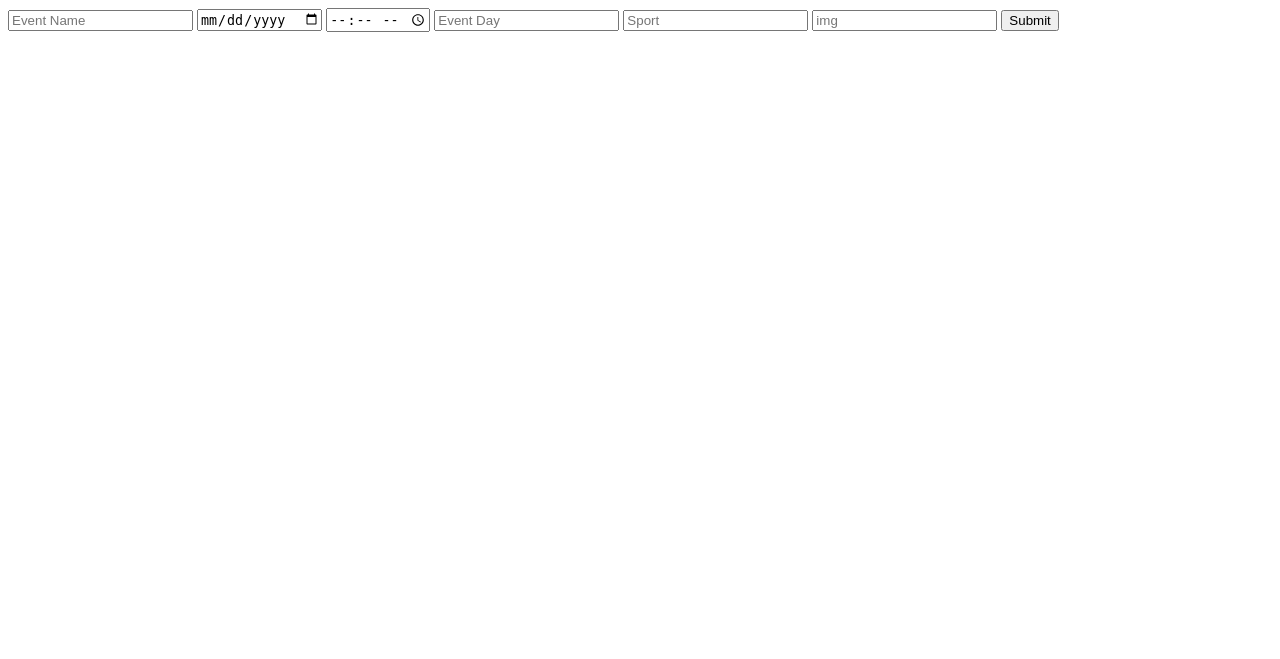
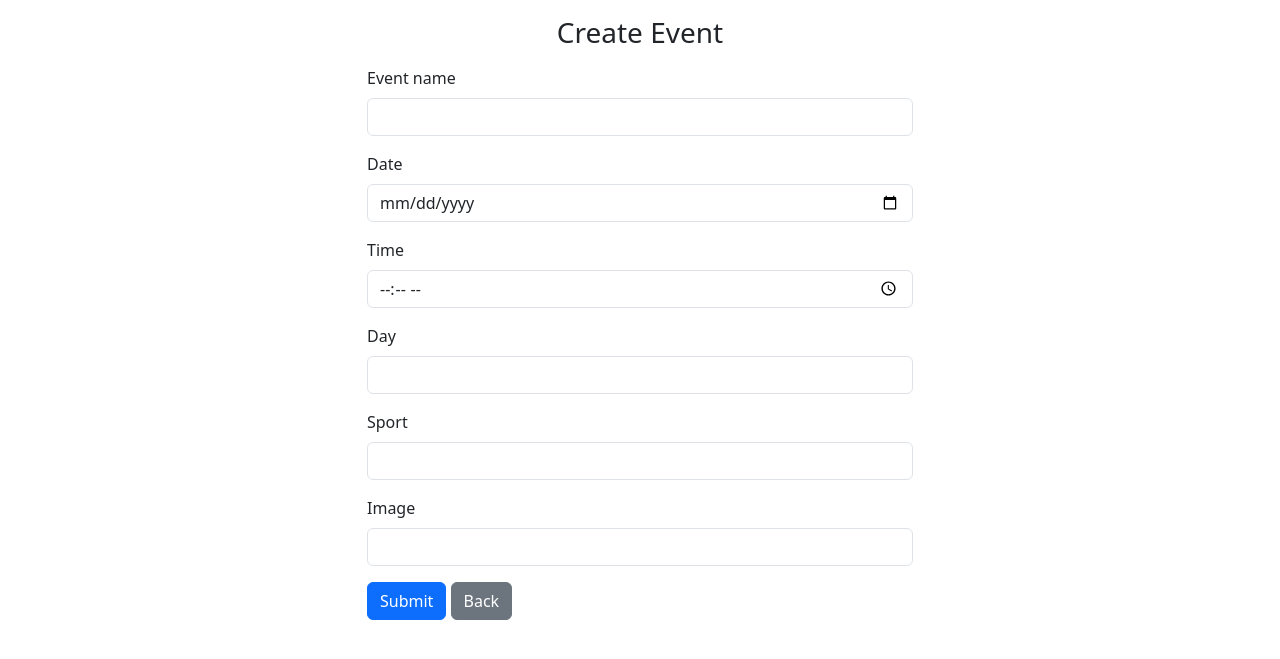
Before and after one commit to Willo1301/SportRadar, a PHP site: page /create.php in a window 1280 px wide. Shown: the top 659 px of the page. Run offline with PHP 8.4, Linux system fonts and the light colour scheme.

Commit message:
unstyled page "Create" done

```diff
--- a/Calendar_event/create.php
+++ b/Calendar_event/create.php
@@ -1,24 +1,27 @@
 <?php
 
-require_once "db_connect.php";
+require_once 'db_connect.php';
 
-if (isset($_POST["submit"])) {
+if (isset($_POST['submit'])) {
 
     $event_name = $_POST["event_name"];
-    $date = $_POST["date"];
-    $time = $_POST["time"];
-    $day = $_POST["day"];
-    $sport = $_POST["sport"];
+    $date = $_POST['date'];
+    $time = $_POST['time'];
+    $day = $_POST['day'];
+    $sport = $_POST['sport'];
+    $img = $_POST['img'];
 
-    $sql = "INSERT INTO `event`(`event_name`, `date`, `time`, `day`, `sport`, `img`) VALUES ('$event_name','$date','$time','$day','$sport',`img`)";
-
-
+    $sql = "INSERT INTO `event`(`event_name`, `date`, `time`, `day`, `sport`, `img`) VALUES ('$event_name','$date','$time','$day','$sport','$img')";
 
     $result = mysqli_query($conn, $sql);
     if ($result) {
-        header("Location: index.php");
+        echo "<div class='alert alert-success' role='alert'>
+                    New event has been created !
+                </div>";
     } else {
-        echo "Error";
+        echo "<div class='alert alert-danger' role='alert'>
+                    Something went wrong !
+                </div>";
     }
 }
 
@@ -30,19 +33,47 @@
 <head>
     <meta charset="UTF-8">
     <meta name="viewport" content="width=device-width, initial-scale=1.0">
-    <title>Document</title>
+    <link href="https://cdn.jsdelivr.net/npm/bootstrap@5.3.8/dist/css/bootstrap.min.css" rel="stylesheet" integrity="sha384-sRIl4kxILFvY47J16cr9ZwB07vP4J8+LH7qKQnuqkuIAvNWLzeN8tE5YBujZqJLB" crossorigin="anonymous">
+    <title>Create new event</title>
 </head>
 
 <body>
-    <form method="post">
-        <input type="text" name="event_name" placeholder="Event Name">
-        <input type="date" name="date" placeholder="Event Date">
-        <input type="time" name="time" placeholder="Event Time">
-        <input type="text" name="day" placeholder="Event Day">
-        <input type="text" name="sport" placeholder="Sport">
-        <input type="text" name="img" placeholder="img">
-        <input type="submit" name="Submit">
-    </form>
+    <div class="container">
+        <div class="row">
+            <div class="col col-md-6 mx-auto">
+                <h3 class="text-center my-3">Create Event</h3>
+                <form method="POST">
+                    <div class="mb-3">
+                        <label for="event_name" class="form-label">Event name</label>
+                        <input type="text" id="event_name" name="event_name" class="form-control">
+                    </div>
+                    <div class="mb-3">
+                        <label for="date" class="form-label">Date</label>
+                        <input type="date" id="date" name="date" class="form-control">
+                    </div>
+                    <div class="mb-3">
+                        <label for="time" class="form-label">Time</label>
+                        <input type="time" id="time" name="time" class="form-control">
+                    </div>
+                    <div class="mb-3">
+                        <label for="day" class="form-label">Day</label>
+                        <input type="text" id="day" name="day" class="form-control">
+                    </div>
+                    <div class="mb-3">
+                        <label for="sport" class="form-label">Sport</label>
+                        <input type="text" id="sport" name="sport" class="form-control">
+                    </div>
+                    <div class="mb-3">
+                        <label for="img" class="form-label">Image</label>
+                        <input type="text" id="img" name="img" class="form-control">
+                    </div>
+                    <input type="submit" class="btn btn-primary" name="submit" value="Submit">
+                    <a href='index.php' class='btn btn-secondary'>Back</a>
+            </div>
+
+        </div>
+
+    </div>
 </body>
 
 </html>
```
